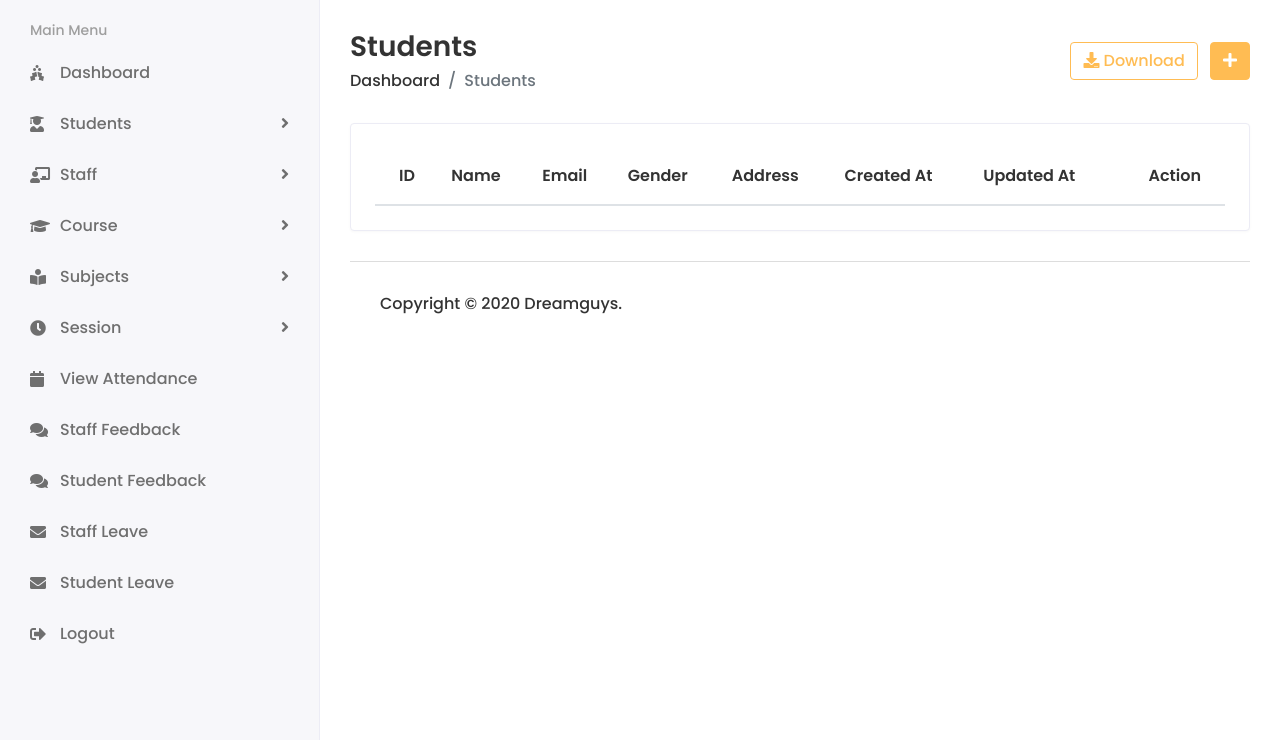
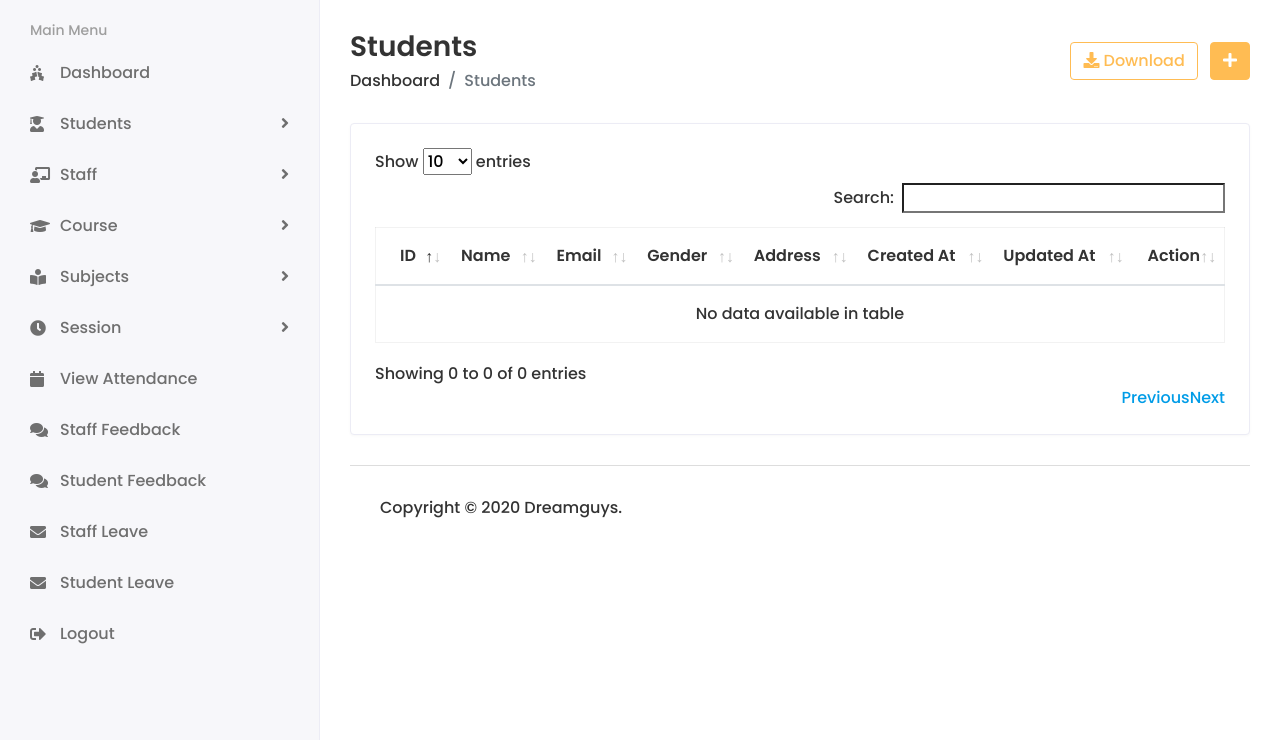
Before and after one commit to Riya20khandelwal/College_Management_System_Django, a Django app: template templates/Hod/view_staff.html in a window 1280 px wide. Shown: the part 60-800 px from the top of the page. Run offline with Django 5.2, Linux system fonts and the light colour scheme; the template is opened without the code that fills it, so the values that code supplies are empty; some libraries are stand-ins or nearby versions.

Commit message:
jquery DataTable usage in All Forms

```diff
--- a/templates/Hod/view_course.html
+++ b/templates/Hod/view_course.html
@@ -24,7 +24,7 @@
           <div class="card card-table">
              <div class="card-body">
                 <div class="table-responsive">
-                   <table class="table table-hover table-center mb-0 datatable">
+                   <table id="table_id" class="table table-hover table-center mb-0">
                       <thead>
                          <tr>
                             <th>ID</th>
--- a/templates/Hod/view_staff.html
+++ b/templates/Hod/view_staff.html
@@ -24,7 +24,7 @@
           <div class="card card-table">
              <div class="card-body">
                 <div class="table-responsive">
-                   <table class="table table-hover table-center mb-0 datatable">
+                   <table id="table_id" class="table table-hover table-center mb-0">
                       <thead>
                          <tr>
                             <th>ID</th>
--- a/templates/Hod/view_student.html
+++ b/templates/Hod/view_student.html
@@ -24,7 +24,7 @@
           <div class="card card-table">
              <div class="card-body">
                 <div class="table-responsive">
-                   <table class="table table-hover table-center mb-0 datatable">
+                   <table id="table_id" class="table table-hover table-center mb-0">
                       <thead>
                          <tr>
                             <th>ID</th>
--- a/templates/base.html
+++ b/templates/base.html
@@ -13,6 +13,10 @@
       <link rel="stylesheet" href="{% static 'assets/plugins/fontawesome/css/fontawesome.min.css' %}">
       <link rel="stylesheet" href="{% static 'assets/plugins/fontawesome/css/all.min.css' %}">
       <link rel="stylesheet" href="{% static 'assets/css/style.css' %}">
+
+      <!-- datatable  -->
+      <script src="https://code.jquery.com/jquery-1.11.1.min.js"></script>
+      <link rel="stylesheet" href="{% static 'assets/plugins/datatables/datatables.min.css' %}">
 
    </head>
    <body>
@@ -38,6 +42,14 @@
       <script src="{% static 'assets/plugins/apexchart/apexcharts.min.js' %}"></script>
       <script src="{% static 'assets/plugins/apexchart/chart-data.js' %}"></script>
       <script src="{% static 'assets/js/script.js' %}"></script>
+
+      <script src="{% static 'assets/plugins/datables/datatables.min.js' %}"></script>
+      <script src="https://cdn.datatables.net/1.10.4/js/jquery.dataTables.min.js"></script>
+      <script type="text/javascript">
+         $(document).ready(function (){
+            $('#table_id').dataTable();
+         });
+      </script>
    </body>
 
 </html>
```
